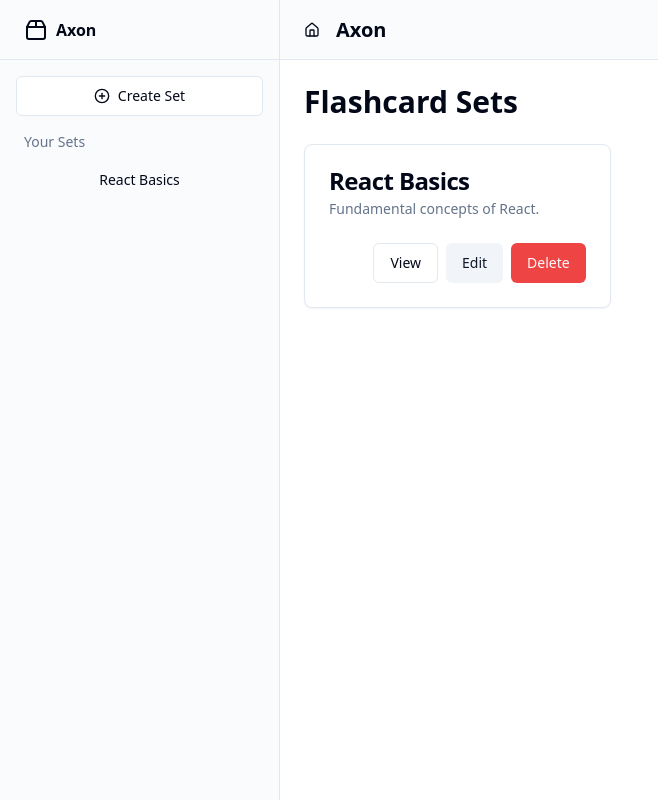
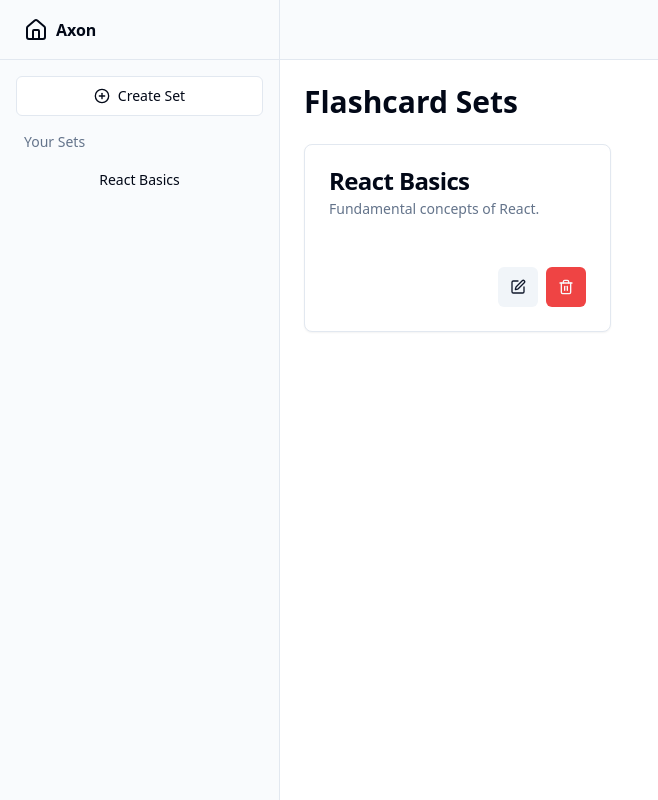
Before and after one commit to rbrickmn/axon, a React (Vite) app: page / in a window 1280 px wide. Shown: the whole page, without its empty margins (0-658 px from the left). Built offline with nearby package versions, Linux system fonts and the light colour scheme.

Commit message:
Implement UI fixes & adjustments

```diff
--- a/src/App.jsx
+++ b/src/App.jsx
@@ -5,6 +5,7 @@ import AppShell from './components/layout/AppShell';
 import Header from './components/layout/Header';
 import Sidebar from './components/layout/Sidebar';
 import MainContent from './components/layout/MainContent';
+import StudyMode from './components/StudyMode/StudyMode';
 
 function App() {
   const [sets, setSets] = useState([
@@ -143,6 +144,7 @@ function App() {
   const selectedSet = sets.find((set) => set.id === selectedSetId);
 
   return (
+    <>
       <AppShell>
         <Sidebar sets={sets} selectSet={selectSet} selectedSetId={selectedSetId} openCreateSetModal={openCreateSetModal} />
         <div className="flex flex-col">
@@ -176,6 +178,13 @@ function App() {
           </MainContent>
         </div>
       </AppShell>
+      {isStudyMode && selectedSet && (
+        <StudyMode
+          flashcards={selectedSet.flashcards}
+          exitStudyMode={exitStudyMode}
+        />
+      )}
+    </>
   );
 }
 
--- a/src/components/Flashcard/Flashcard.jsx
+++ b/src/components/Flashcard/Flashcard.jsx
@@ -3,6 +3,7 @@ import EditFlashcardForm from '../EditFlashcardForm/EditFlashcardForm';
 import { Button } from '../ui/Button';
 import { Card, CardContent, CardFooter } from '../ui/Card';
 import ConfirmationDialog from '../ui/ConfirmationDialog';
+import { Edit, Trash2 } from 'lucide-react'; // Import icons
 
 const Flashcard = ({ flashcard, deleteFlashcard, editFlashcard }) => {
   const [isEditing, setIsEditing] = useState(false);
@@ -15,7 +16,7 @@ const Flashcard = ({ flashcard, deleteFlashcard, editFlashcard }) => {
 
   return (
     <>
-      <Card>
+      <Card className="flex flex-col h-full">
         {isEditing ? (
           <EditFlashcardForm
             flashcard={flashcard}
@@ -24,13 +25,31 @@ const Flashcard = ({ flashcard, deleteFlashcard, editFlashcard }) => {
           />
         ) : (
           <>
-            <CardContent className="p-6 space-y-2">
+            <CardContent className="flex-grow p-6 space-y-2">
               <p className="font-semibold">{flashcard.question}</p>
               <p>{flashcard.answer}</p>
             </CardContent>
             <CardFooter className="flex justify-end gap-2">
-              <Button variant="secondary" onClick={() => setIsEditing(true)}>Edit</Button>
-              <Button variant="destructive" onClick={() => setIsConfirmingDelete(true)}>Delete</Button>
+              <Button
+                variant="secondary"
+                size="icon" // Set size to icon
+                onClick={(e) => {
+                  e.stopPropagation();
+                  setIsEditing(true);
+                }}
+              >
+                <Edit className="h-4 w-4" /> {/* Edit icon */}
+              </Button>
+              <Button
+                variant="destructive"
+                size="icon" // Set size to icon
+                onClick={(e) => {
+                  e.stopPropagation();
+                  setIsConfirmingDelete(true);
+                }}
+              >
+                <Trash2 className="h-4 w-4" /> {/* Trash2 icon */}
+              </Button>
             </CardFooter>
           </>
         )}
--- a/src/components/SetListItem/SetListItem.jsx
+++ b/src/components/SetListItem/SetListItem.jsx
@@ -3,6 +3,7 @@ import EditSetForm from '../EditSetForm/EditSetForm';
 import { Button } from '../ui/Button';
 import { Card, CardDescription, CardFooter, CardHeader, CardTitle } from '../ui/Card';
 import ConfirmationDialog from '../ui/ConfirmationDialog';
+import { Edit, Trash2 } from 'lucide-react'; // Import icons
 
 const SetListItem = ({ set, editSet, deleteSet, selectSet }) => {
   const [isEditing, setIsEditing] = useState(false);
@@ -15,7 +16,10 @@ const SetListItem = ({ set, editSet, deleteSet, selectSet }) => {
 
   return (
     <>
-      <Card>
+      <Card
+        className="cursor-pointer hover:scale-[1.02] transition-transform duration-200 ease-in-out"
+        onClick={() => !isEditing && selectSet(set.id)} // Only select if not editing
+      >
         {isEditing ? (
           <EditSetForm
             set={set}
@@ -29,9 +33,26 @@ const SetListItem = ({ set, editSet, deleteSet, selectSet }) => {
               <CardDescription>{set.description}</CardDescription>
             </CardHeader>
             <CardFooter className="flex justify-end gap-2">
-              <Button variant="outline" onClick={() => selectSet(set.id)}>View</Button>
-              <Button variant="secondary" onClick={() => setIsEditing(true)}>Edit</Button>
-              <Button variant="destructive" onClick={() => setIsConfirmingDelete(true)}>Delete</Button>
+              <Button
+                variant="secondary"
+                size="icon" // Set size to icon
+                onClick={(e) => {
+                  e.stopPropagation();
+                  setIsEditing(true);
+                }}
+              >
+                <Edit className="h-4 w-4" /> {/* Edit icon */}
+              </Button>
+              <Button
+                variant="destructive"
+                size="icon" // Set size to icon
+                onClick={(e) => {
+                  e.stopPropagation();
+                  setIsConfirmingDelete(true);
+                }}
+              >
+                <Trash2 className="h-4 w-4" /> {/* Trash2 icon */}
+              </Button>
             </CardFooter>
           </>
         )}
--- a/src/components/layout/Header.jsx
+++ b/src/components/layout/Header.jsx
@@ -1,14 +1,9 @@
 import React from 'react';
-import { Home } from 'lucide-react';
 
 const Header = () => {
   return (
     <header className="flex h-14 items-center gap-4 border-b bg-muted/40 px-4 lg:h-[60px] lg:px-6">
-      <a href="#" className="flex items-center gap-2 text-lg font-semibold md:text-base">
-        <Home className="h-4 w-4" aria-hidden="true" />
-        <span className="sr-only">Axon</span>
-      </a>
-      <h1 className="text-xl font-semibold">Axon</h1>
+      {/* Header content can go here */}
     </header>
   );
 };
--- a/src/components/layout/Sidebar.jsx
+++ b/src/components/layout/Sidebar.jsx
@@ -1,5 +1,5 @@
 import React from 'react';
-import { Package2, PlusCircle } from 'lucide-react';
+import { Home, PlusCircle } from 'lucide-react';
 import { Button } from '../ui/Button';
 import { cn } from '../../utils/cn';
 
@@ -9,7 +9,7 @@ const Sidebar = ({ sets, selectSet, selectedSetId, openCreateSetModal }) => {
       <div className="flex h-full max-h-screen flex-col gap-2">
         <div className="flex h-14 items-center border-b px-4 lg:h-[60px] lg:px-6">
           <a href="/" className="flex items-center gap-2 font-semibold">
-            <Package2 className="h-6 w-6" aria-hidden="true" />
+            <Home className="h-6 w-6" aria-hidden="true" />
             <span className="">Axon</span>
           </a>
         </div>
--- a/src/components/ui/Card.jsx
+++ b/src/components/ui/Card.jsx
@@ -38,14 +38,14 @@ const CardDescription = React.forwardRef(({ className, ...props }, ref) => (
 CardDescription.displayName = 'CardDescription';
 
 const CardContent = React.forwardRef(({ className, ...props }, ref) => (
-  <div ref={ref} className={cn('p-6 pt-0', className)} {...props} />
+  <div ref={ref} className={cn('p-6', className)} {...props} />
 ));
 CardContent.displayName = 'CardContent';
 
 const CardFooter = React.forwardRef(({ className, ...props }, ref) => (
   <div
     ref={ref}
-    className={cn('flex items-center p-6 pt-0', className)}
+    className={cn('flex items-center p-6', className)}
     {...props}
   />
 ));
--- a/src/pages/SetView.jsx
+++ b/src/pages/SetView.jsx
@@ -1,10 +1,11 @@
-import React from "react";
+import React, { useState } from "react";
 import FlashcardList from "../components/FlashcardList/FlashcardList";
 import FlashcardForm from "../components/FlashcardForm/FlashcardForm";
 import StudyMode from "../components/StudyMode/StudyMode";
 import BatchImportForm from "../components/BatchImportForm/BatchImportForm";
 import { Button } from "../components/ui/Button";
-import { ArrowLeft } from "lucide-react";
+import { ArrowLeft, PlusCircle } from "lucide-react";
+import { Dialog } from "../components/ui/Dialog";
 
 const SetView = ({
   set,
@@ -19,6 +20,16 @@ const SetView = ({
   isBatchImporting,
   toggleBatchImport,
 }) => {
+  const [isCreateFlashcardModalOpen, setIsCreateFlashcardModalOpen] = useState(false);
+
+  const openCreateFlashcardModal = () => setIsCreateFlashcardModalOpen(true);
+  const closeCreateFlashcardModal = () => setIsCreateFlashcardModalOpen(false);
+
+  const handleAddFlashcard = (flashcard) => {
+    addFlashcard(set.id, flashcard);
+    closeCreateFlashcardModal();
+  };
+
   return (
     <div className="space-y-6">
       <Button variant="outline" onClick={deselectSet}>
@@ -26,9 +37,8 @@ const SetView = ({
         Back to Sets
       </Button>
       <h1 className="text-3xl font-bold">{set.name}</h1>
-      {isStudyMode ? (
-        <StudyMode flashcards={set.flashcards} exitStudyMode={exitStudyMode} />
-      ) : isBatchImporting ? (
+      {set.description && <p className="text-muted-foreground">{set.description}</p>}
+      {isBatchImporting ? (
         <BatchImportForm
           addMultipleFlashcards={(newFlashcards) =>
             addMultipleFlashcards(set.id, newFlashcards)
@@ -37,6 +47,7 @@ const SetView = ({
         />
       ) : (
         <>
+          <div className="flex justify-between items-center">
             <div className="flex gap-2">
               <Button
                 onClick={enterStudyMode}
@@ -48,9 +59,11 @@ const SetView = ({
                 Batch Import
               </Button>
             </div>
-          <FlashcardForm
-            addFlashcard={(flashcard) => addFlashcard(set.id, flashcard)}
-          />
+            <Button onClick={openCreateFlashcardModal}>
+              <PlusCircle className="h-4 w-4 mr-2" />
+              Create Flashcard
+            </Button>
+          </div>
           <FlashcardList
             flashcards={set.flashcards}
             deleteFlashcard={(flashcardId) =>
@@ -60,6 +73,9 @@ const SetView = ({
               editFlashcard(set.id, flashcardId, updatedFlashcard)
             }
           />
+          <Dialog open={isCreateFlashcardModalOpen} onClose={closeCreateFlashcardModal}>
+            <FlashcardForm addFlashcard={handleAddFlashcard} />
+          </Dialog>
         </>
       )}
     </div>
```
Lines whose indentation alone changed are shown as unchanged.
